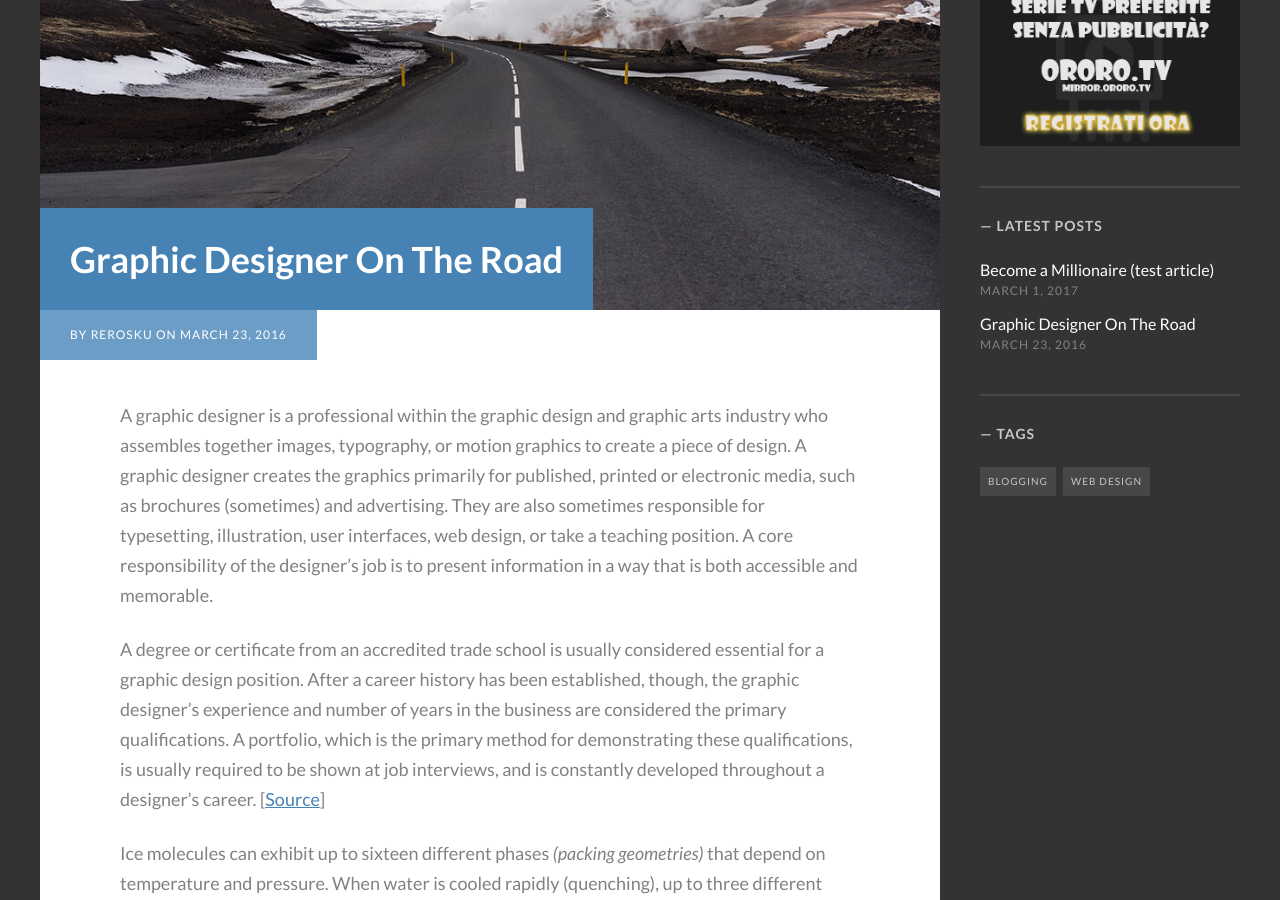
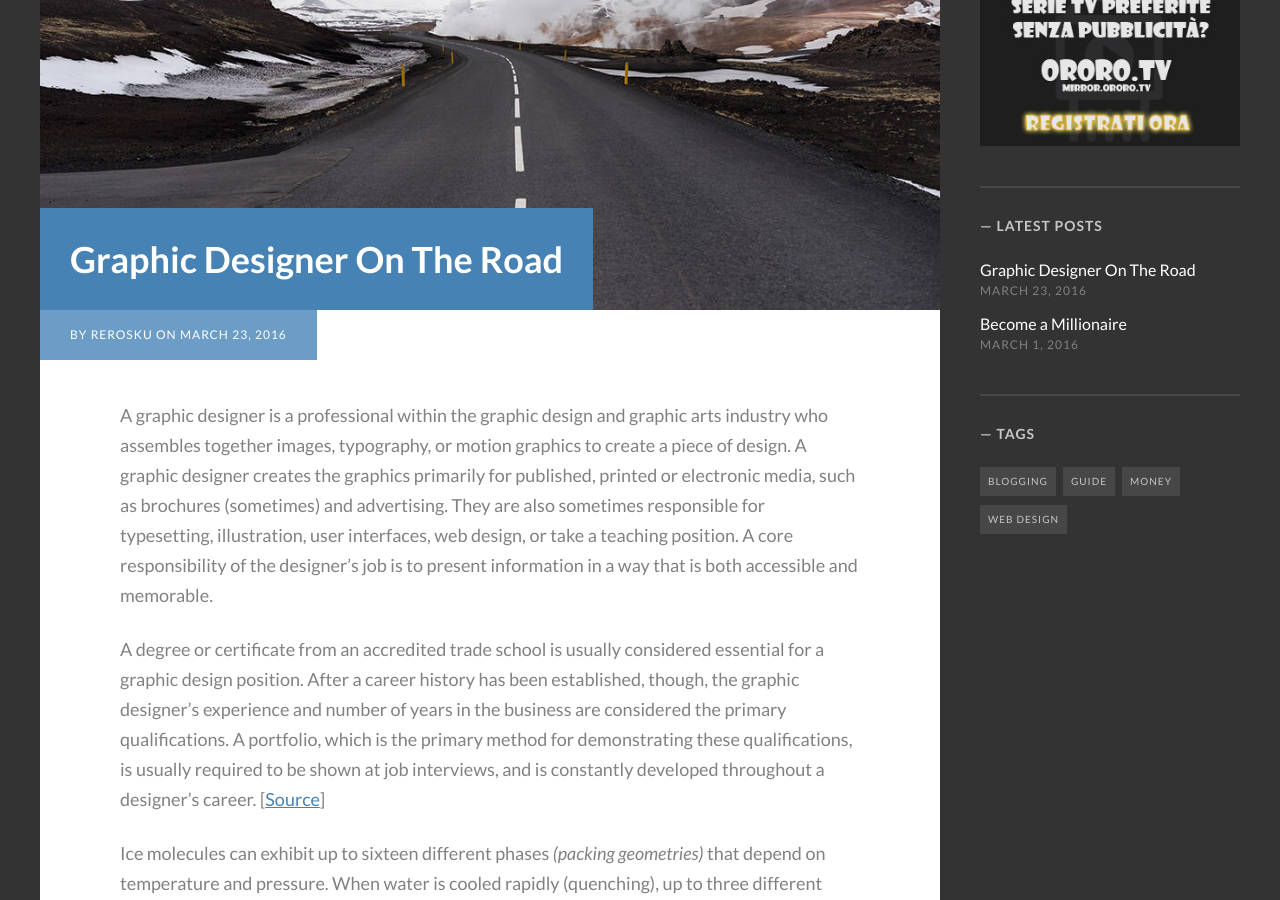
Before and after one commit to rerosku/rerosku.github.io, a Jekyll site: the page built from _posts/2016-03-23-Graphic-Designer-On-The-Road.md, in a window 1280 px wide and 900 px high, scrolled down 533 px. Built offline with Jekyll 4.4.1, drawn with Linux system fonts in a browser that asks for light colours; some web fonts are replaced; comment, search, counter and statistics services are not loaded; some of the changed text lies outside the part shown.

Commit message:
edit post

```diff
--- a/_posts/2017-03-01-become-a-millionaire.md
+++ b/_posts/2017-03-01-become-a-millionaire.md
@@ -1,6 +1,10 @@
 ---
 layout: post
-title: Become a Millionaire (test article)
+title:  "Become a Millionaire"
+date:   2016-03-01
+banner_image: bitcoin.jpg
+tags: [money, guide]
+comments: true
 ---
 **Become A Millionaire!!!**
 
```
Also changed, not shown: images/posts/bitcoin.jpg (added).
